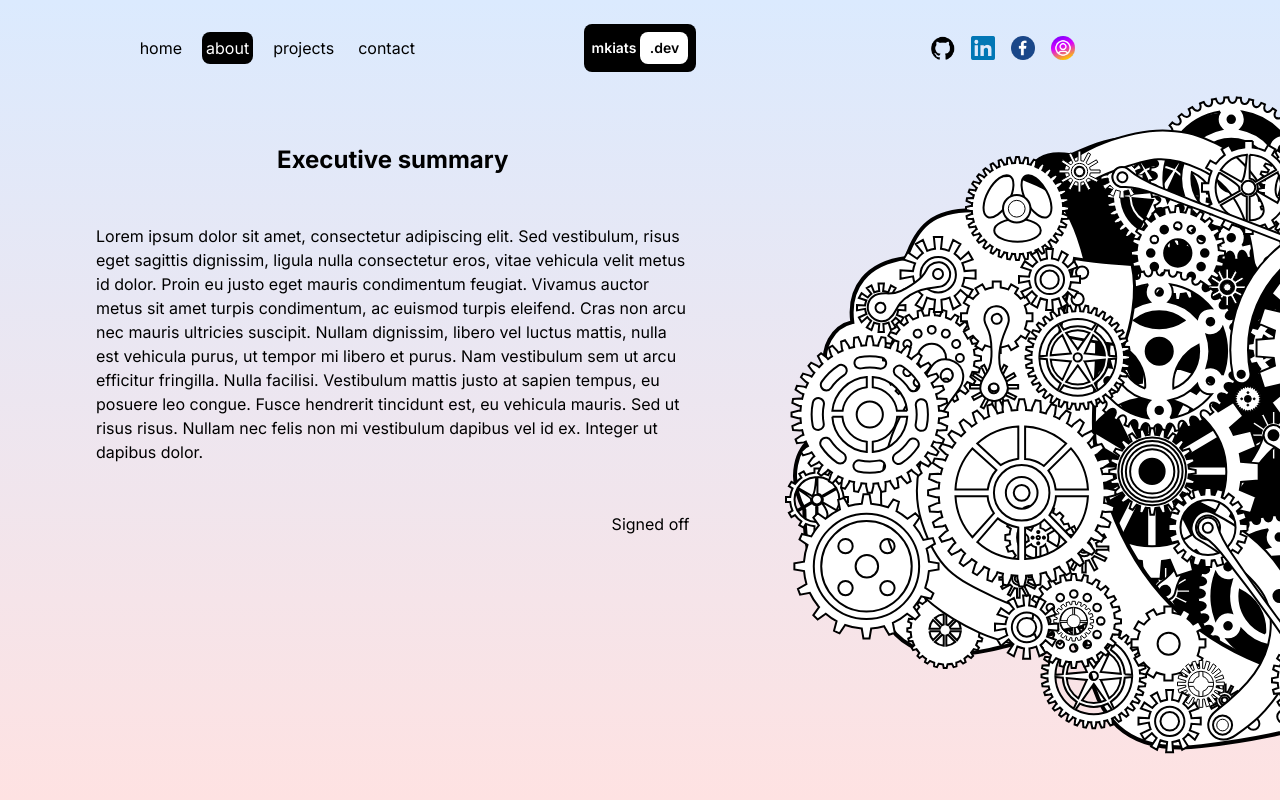
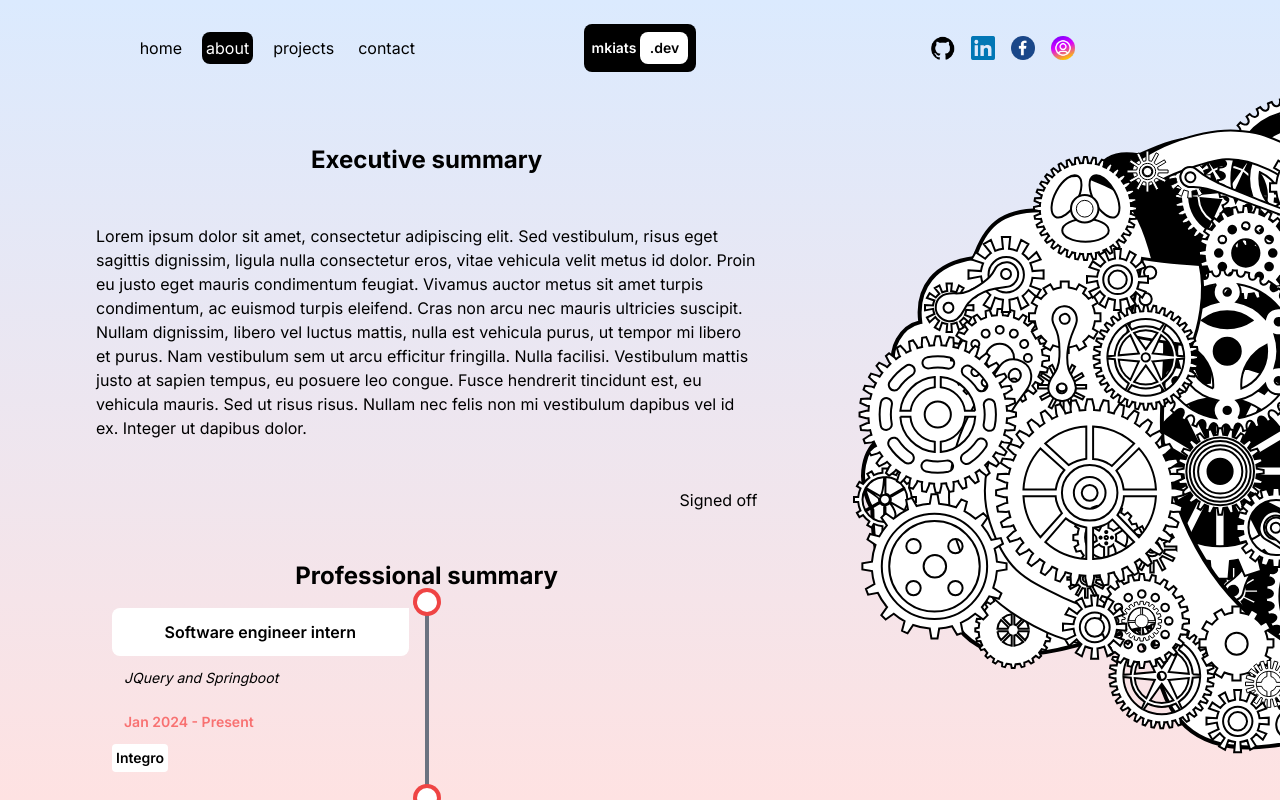
Before and after one commit to mkiats/mkiats-website, a Next.js app: page /about in a window 1280 px wide. Built offline with nearby package versions, Linux system fonts and the light colour scheme.

Commit message:
Fixed about page: svg animation and text alignment

```diff
--- a/src/app/about/page.jsx
+++ b/src/app/about/page.jsx
@@ -1,36 +1,35 @@
-"use client";
+'use client';
 
-import Brain from "@/ui/aboutPage/cogWheelAnimation";
-import EducationBlock from "@/ui/aboutPage/educationBlock/educationBlock";
-import SummaryBlock from "@/ui/aboutPage/summaryBlock/summaryBlock";
-import Timeline from "@/ui/aboutPage/workExperienceBlock/timeline";
-import { useScroll } from "framer-motion";
-import { useRef } from "react";
+import Brain from '@/ui/aboutPage/cogWheelAnimation';
+import EducationBlock from '@/ui/aboutPage/educationBlock/educationBlock';
+import SummaryBlock from '@/ui/aboutPage/summaryBlock/summaryBlock';
+import Timeline from '@/ui/aboutPage/workExperienceBlock/timeline';
+import { useScroll } from 'framer-motion';
+import { useRef } from 'react';
 
 const AboutPage = () => {
 	const containerRef = useRef();
 	const { scrollYProgress } = useScroll({ container: containerRef });
 	return (
-    <div className="h-full overflow-scroll" ref={containerRef}>
-      <div className="flex">
+		<div className='h-full overflow-y-scroll flex' ref={containerRef}>
+			<div className='w-full md:w-3/4 lg:w-2/3 xl:w-5/8 gap-24 md:gap-32 lg:gap-48 xl:gap-64 px-4 sm:px-8 md:px-12 lg:px-16 xl:px-24'>
 				{/* TEXT CONTAINER */}
-        <div className="justify-center flex flex-col md:w-7/8 lg:w-3/4 xl:w-5/8 gap-24 md:gap-32 lg:gap-48 xl:gap-64 px-4 sm:px-8 md:px-12 lg:px-16 xl:px-24">
+				<div className='justify-center flex flex-col '>
 					{/* SUMMARY CONTAINER */}
 					<SummaryBlock />
 					{/* EXPERIENCE CONTAINER */}
-          <div className="">
+					<div className=''>
 						<Timeline />
 					</div>
 					{/* EDUCATION CONTAINER */}
-          <div className="flex flex-col justify-center items-center">
+					<div className='flex flex-col justify-center items-center'>
 						<EducationBlock />
 					</div>
 				</div>
-
+			</div>
 			{/* SVG CONTAINER */}
-        <div className="hidden lg:block w-1/3 sticky top-0 z-10 xl:w-1/2">
+			<div className='hidden md:w-1/4 md:block sticky top-0 z-10 lg:w-1/3 xl:w-3/8'>
 				<Brain scrollYProgress={scrollYProgress} />
-        </div>
 			</div>
 		</div>
 	);
--- a/src/app/contact/page.jsx
+++ b/src/app/contact/page.jsx
@@ -1,5 +1,5 @@
 const ContactPage = () => {
-     return <div> ContactPage </div>
+	return <div className=''>contactPage</div>;
 };
 
-export default ContactPage
+export default ContactPage;
--- a/src/app/layout.js
+++ b/src/app/layout.js
@@ -1,23 +1,25 @@
-import { Inter } from "next/font/google";
-import "./globals.css";
-import Navbar from "@/ui/navbar/navbar";
+import { Inter } from 'next/font/google';
+import './globals.css';
+import Navbar from '@/ui/navbar/navbar';
 
-const inter = Inter({ subsets: ["latin"] });
+const inter = Inter({ subsets: ['latin'] });
 
 export const metadata = {
-  title: "Mkiats Portfolio App",
-  description: "Generated by create next app",
+	title: 'Mkiats Portfolio App',
+	description: 'Generated by create next app',
 };
 
 export default function RootLayout({ children }) {
 	return (
-    <html lang="en">
+		<html lang='en'>
 			<body className={inter.className}>
-        <div className="w-screen h-screen bg-gradient-to-b from-blue-100 to-red-100">
-          <div className="h-24">
-            <Navbar />
+				<div className='w-screen h-screen bg-gradient-to-b from-blue-100 to-red-100'>
+					<div className='h-24'>
+						<Navbar className='h-24' />
 					</div>
-          <div className="h-[calc(100vh-6rem)] ">{children}</div>
+					<div className='h-[calc(100vh-6rem)]'>
+						{children}
+					</div>
 				</div>
 			</body>
 		</html>
--- a/src/ui/aboutPage/workExperienceBlock/timelineListItem/timelineListItem.jsx
+++ b/src/ui/aboutPage/workExperienceBlock/timelineListItem/timelineListItem.jsx
@@ -2,19 +2,19 @@ const TimelineListItem = ({ job }) => {
 	const { order, jobTitle, jobDesc, jobDuration, employerOrganisation } = job;
 
 	return (
-    <div className="w-full flex flex-col">
+		<div className='w-full flex flex-col'>
 			{/* JOB TITLE */}
-      <div className="bg-white p-3 font-semibold rounded-b-lg rounded-s-lg flex justify-center items-center">
+			<div className='bg-white p-3 font-semibold rounded-b-lg rounded-s-lg justify-center items-center flex'>
 				{jobTitle}
 			</div>
 			{/* JOB DESC */}
-      <div className="p-3 text-sm italic">{jobDesc}</div>
+			<div className='p-3 text-sm italic'>{jobDesc}</div>
 			{/* JOB DATE */}
-      <div className="p-3 text-red-400 text-sm font-semibold">
+			<div className='p-3 text-red-400 text-sm font-semibold'>
 				{jobDuration}
 			</div>
 			{/* JOB COMPANY */}
-      <div className="p-1 rounded bg-white text-sm font-semibold w-fit">
+			<div className='p-1 rounded bg-white text-sm font-semibold w-fit'>
 				{employerOrganisation}
 			</div>
 		</div>
```
Also changed, not shown: package.json (indentation only). Lines whose indentation alone changed are shown as unchanged.
